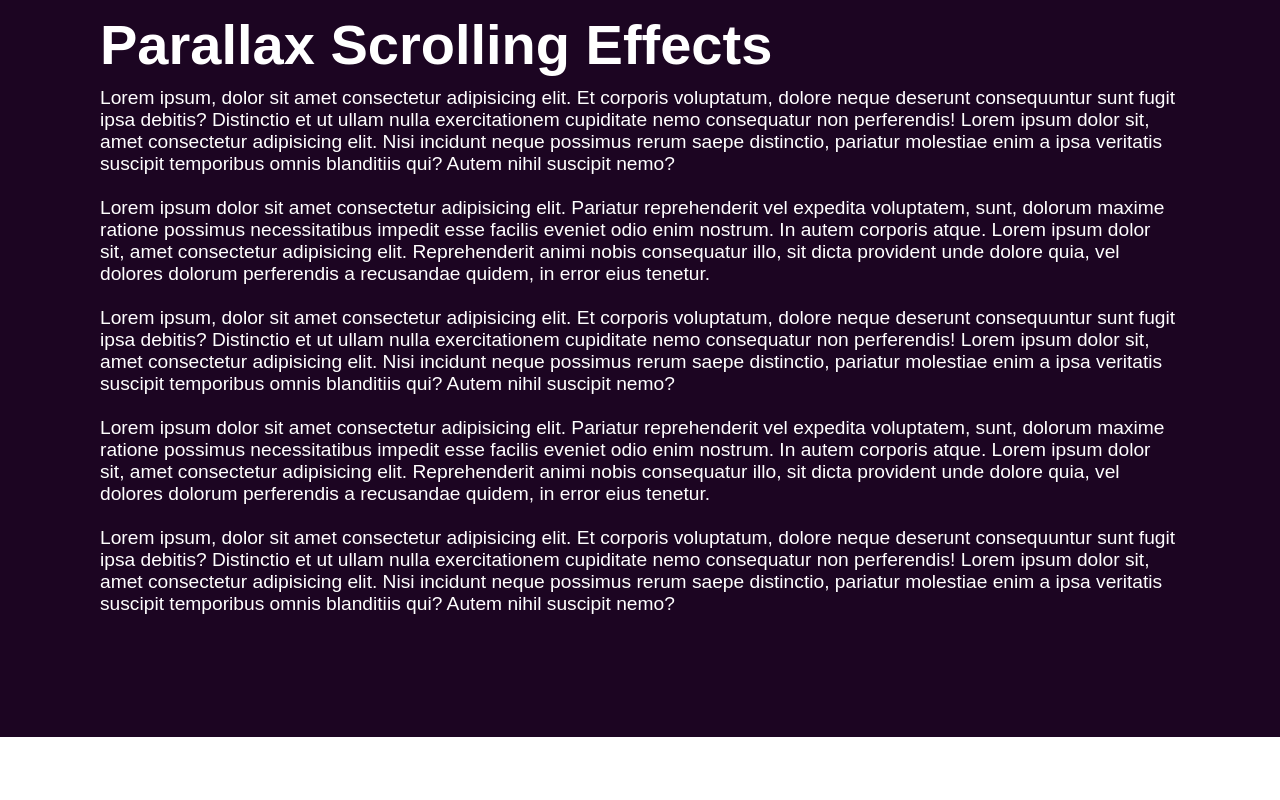
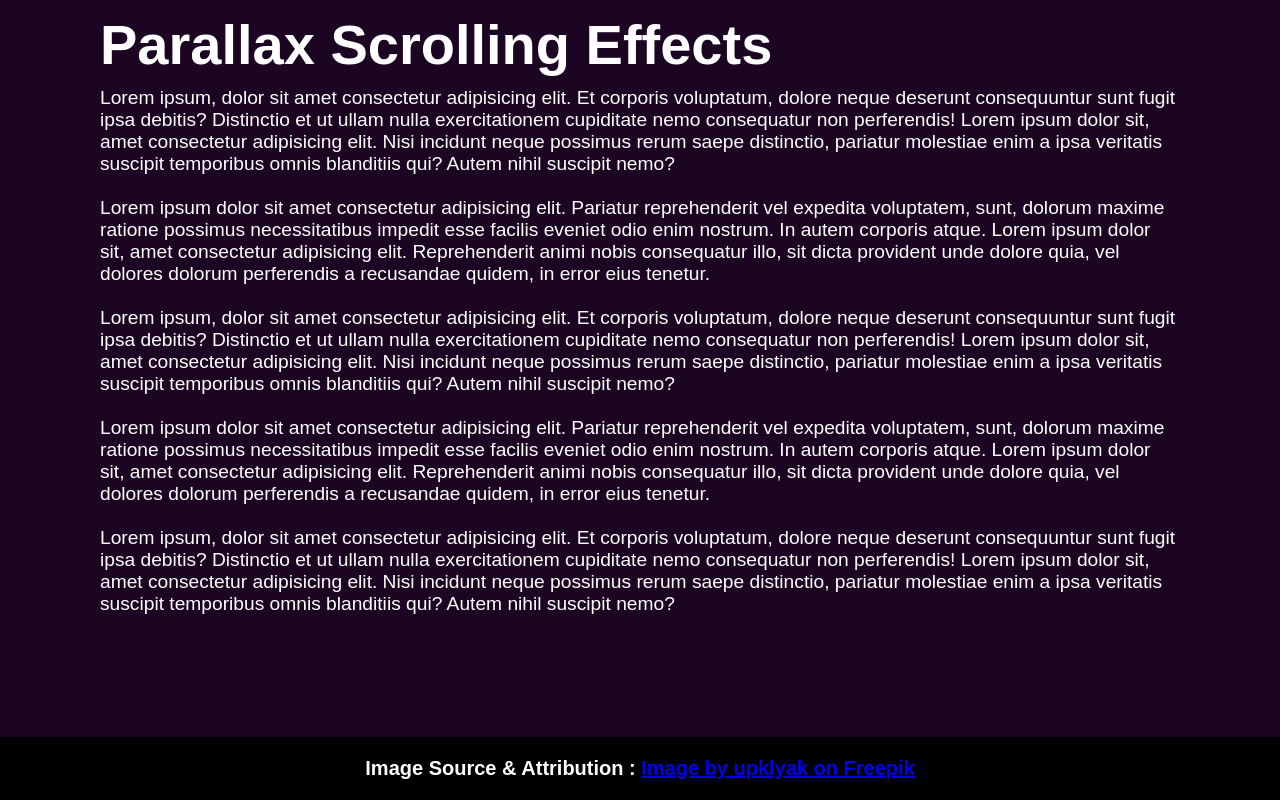
Before and after one commit to Hritik95/Parallax-Effect-Scrolling, a plain HTML site: page index.html in a window 1280 px wide. Shown: the part 888-1688 px from the top of the page. Before the commit the page ends 1625 px from the top, so only its background shows below. Drawn offline with Linux system fonts and the light colour scheme.

Commit message:
Added Credits

```diff
--- a/index.html
+++ b/index.html
@@ -35,6 +35,12 @@
             Lorem ipsum, dolor sit amet consectetur adipisicing elit. Et corporis voluptatum, dolore neque deserunt consequuntur sunt fugit ipsa debitis? Distinctio et ut ullam nulla exercitationem cupiditate nemo consequatur non perferendis! Lorem ipsum dolor sit, amet consectetur adipisicing elit. Nisi incidunt neque possimus rerum saepe distinctio, pariatur molestiae enim a ipsa veritatis suscipit temporibus omnis blanditiis qui? Autem nihil suscipit nemo? <br><br></p>
     </div>
 
+    <div class="footer">
+        <div><h6>Image Source & Attribution : <a href="https://www.freepik.com/free-vector/mountains-cleft-view-from-bottom-night-scenery-landscape-with-high-rocks-full-moon-with-stars-glowing-peaks_13194970.htm#page=1&query=Scene&position=38">Image by upklyak on Freepik</a> </h6></div>
+
+
+    </div>
+
 
     <script>
         let stars = document.getElementById('stars');
--- a/style.css
+++ b/style.css
@@ -138,3 +138,16 @@ section img#mountains_front
     font-size: 1.2em;
     color: #fff;
 }
+
+.footer{
+    background-color: #000;
+    display:flex;
+    justify-content: center;
+    align-items: center;
+    color: #fff;
+    padding: 20px;
+}
+
+.footer h6{
+    font-size: 20px;
+}
```
